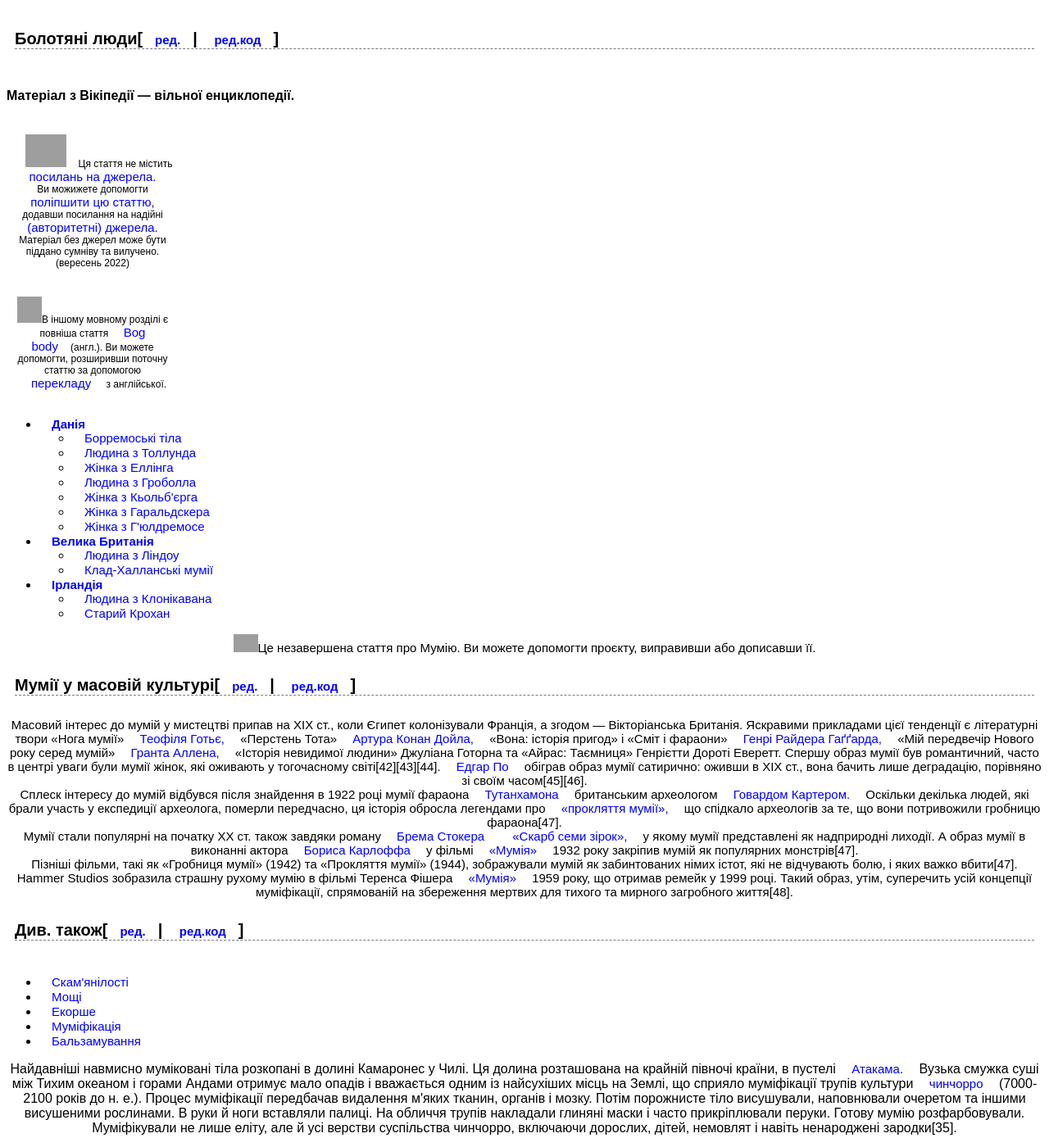
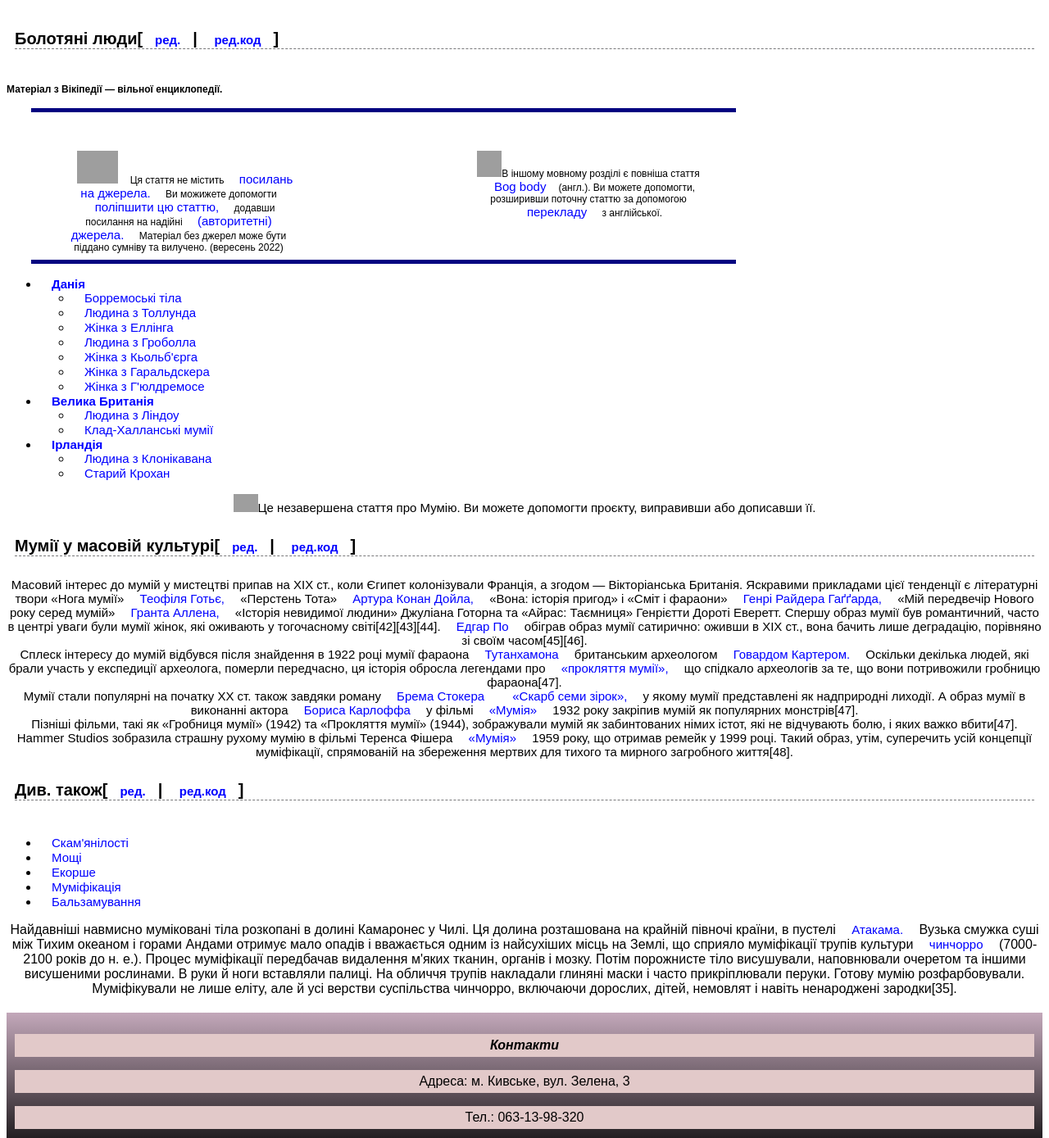
Before and after one commit to Victoria7848/V29, a plain HTML site: page index.html in a window 1280 px wide. Shown: the part 2420-3809 px from the top of the page at 82% size. Drawn offline with Linux system fonts and the light colour scheme; grey boxes are pictures that could not be loaded.

Commit message:
Update style.css

```diff
--- a/style.css
+++ b/style.css
@@ -55,8 +55,7 @@ a {
 }
 
 a:hover {
-    color: rgb(0, 0, 0);
-    background-color: lightblue;
+    color: rgb(141, 83, 83);
 }
 
 main{
@@ -115,3 +114,42 @@ h2 {
     text-align: justify;
     border-bottom: 1px dashed rgb(120, 120, 122);
 }
+
+h4 {
+    text-align: var();
+    font-size: 12px;
+}
+
+.principles {
+    display: flex;
+    border-top: 5px solid navy;
+    border-bottom: 5px solid navy;
+    justify-content: space-between;
+    width: 800px;
+    height: 120px;
+    margin: 0 30px;
+    padding: 30px;
+    text-align: center;
+}
+
+.principle {
+    width: 290px;
+}
+
+.slogan {
+    display: flex;
+    padding: 30px;
+    color: mediumblue;
+    margin-left: 150px;
+}
+
+footer {
+    background-image: linear-gradient(#c3a8ba, rgb(0, 0, 0));
+    padding: 10px;
+    margin-top: 20px;
+}
+
+footer p {
+    background-color: rgb(226, 201, 201);
+    padding: 5px;
+ }
```
